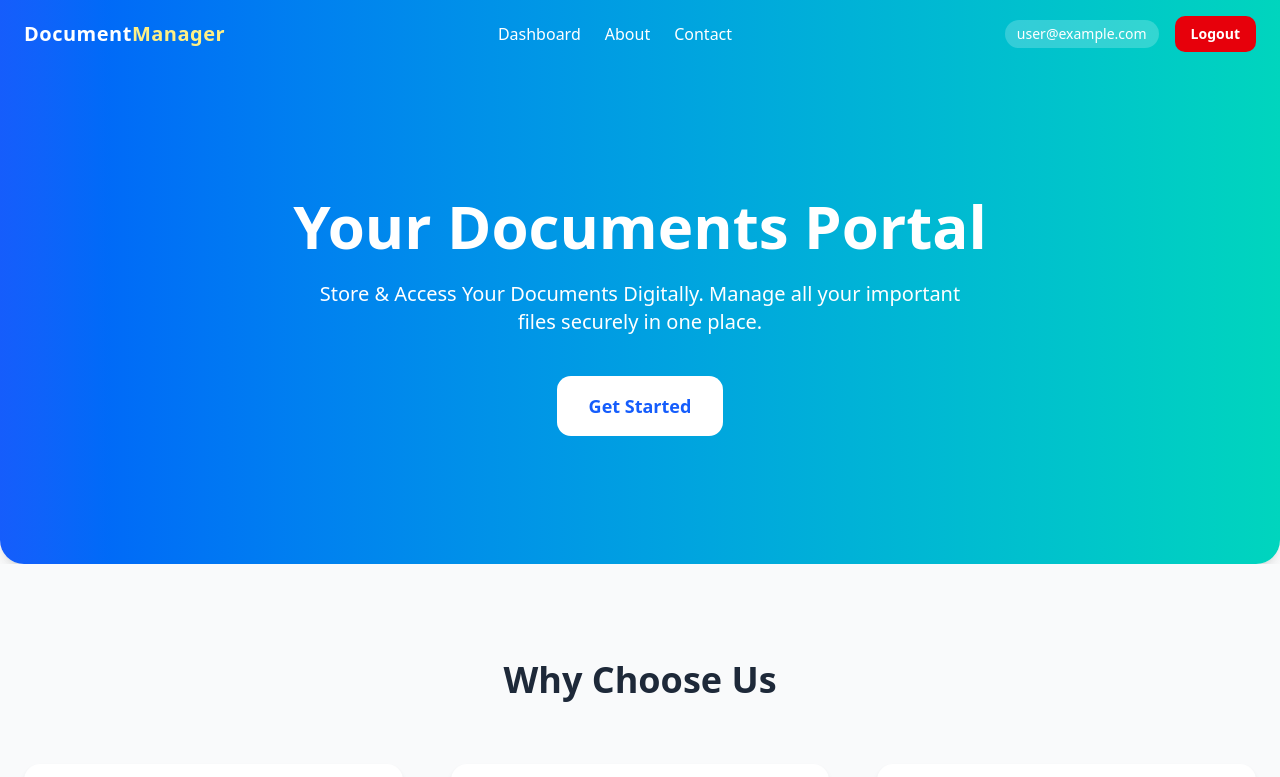
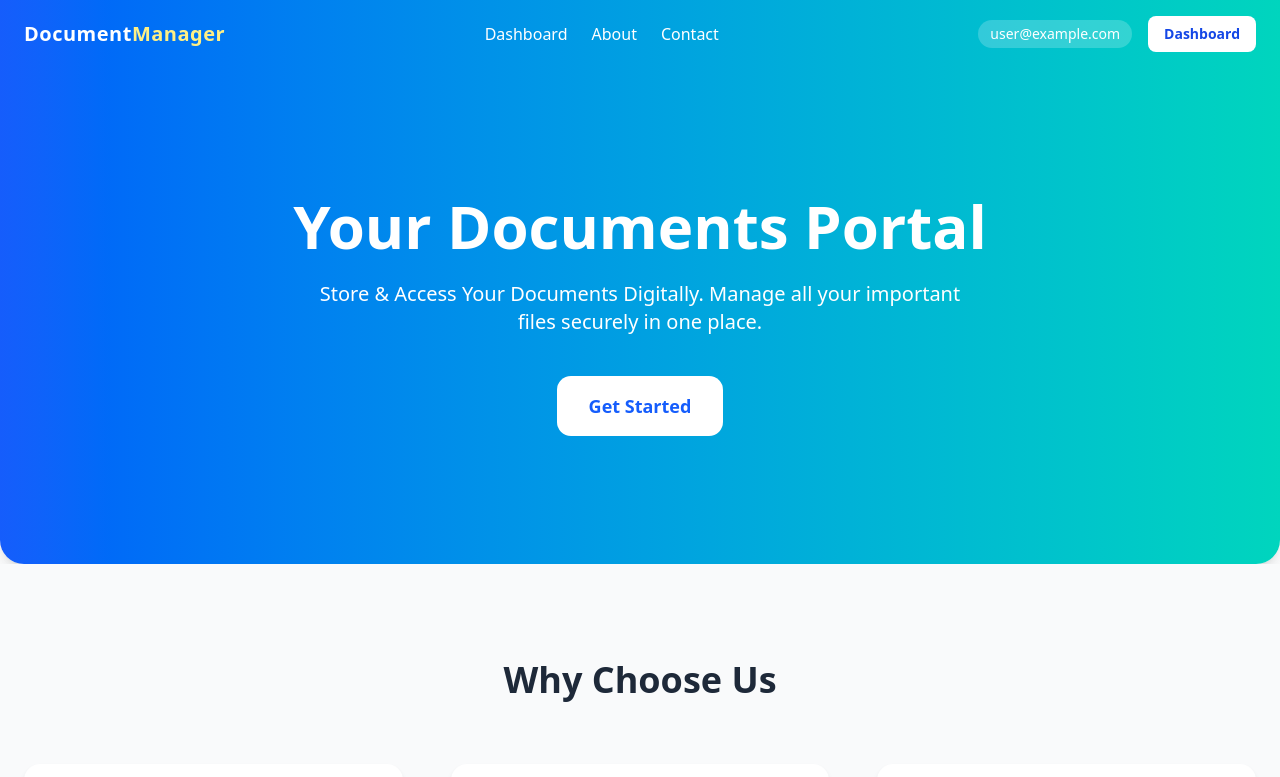
Before and after one commit to ionutpetru4046/my-portal-documents, a Next.js app: page / in a window 1280 px wide. Shown: the top 777 px of the page. Built offline with nearby package versions, Linux system fonts and the light colour scheme; no server answers; sample sign-in values are in the browser's storage.

Commit message:
dashboard button implemented in the nav

```diff
--- a/src/components/Navbar.tsx
+++ b/src/components/Navbar.tsx
@@ -68,12 +68,11 @@ export default function Navbar() {
             <span className="hidden sm:inline text-sm bg-white/20 px-3 py-1 rounded-full">
               {user.email}
             </span>
-            <Button
-              onClick={handleLogout}
-              className="bg-red-600 hover:bg-red-700 text-white px-4 py-2 rounded-lg font-semibold"
-            >
-              Logout
-            </Button>
+            <Link href="/dashboard">
+              <Button className="bg-white text-blue-700 hover:bg-gray-100 font-semibold">
+                Dashboard
+              </Button>
+            </Link>
           </>
         ) : (
           <>
```
